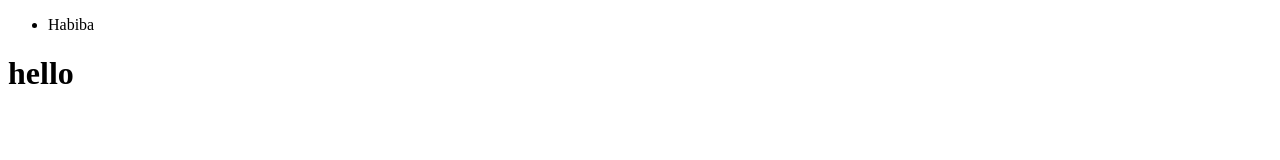
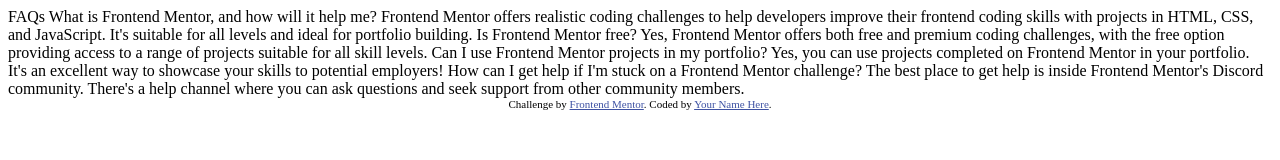
Before and after one commit to fatou7198/jf, a plain HTML site: page index.html in a window 1280 px wide. Drawn offline with Linux system fonts and the light colour scheme.

Commit message:
added images and html

```diff
--- a/index.html
+++ b/index.html
@@ -1,15 +1,48 @@
 <!DOCTYPE html>
 <html lang="en">
-  <head>
-    <meta charset="UTF-8" />
-    <meta name="viewport" content="width=device-width, initial-scale=1.0" />
-    <title>Document</title>
-  </head>
-  <body>
-    <div class="fatou">
-      <ul>
-        <li>Habiba</li>
-      </ul>
-      <h1>hello</h1>
-    </div>  </body>
+<head>
+  <meta charset="UTF-8">
+  <meta name="viewport" content="width=device-width, initial-scale=1.0"> <!-- displays site properly based on user's device -->
+
+  <link rel="icon" type="image/png" sizes="32x32" href="./assets/images/favicon-32x32.png">
+
+  <title>Frontend Mentor | FAQ accordion</title>
+
+  <!-- Feel free to remove these styles or customise in your own stylesheet 👍 -->
+  <style>
+    .attribution { font-size: 11px; text-align: center; }
+    .attribution a { color: hsl(228, 45%, 44%); }
+  </style>
+</head>
+<body>
+
+  FAQs
+
+  What is Frontend Mentor, and how will it help me?
+
+  Frontend Mentor offers realistic coding challenges to help developers improve their
+  frontend coding skills with projects in HTML, CSS, and JavaScript. It's suitable for
+  all levels and ideal for portfolio building.
+
+  Is Frontend Mentor free?
+
+  Yes, Frontend Mentor offers both free and premium coding challenges, with the free
+  option providing access to a range of projects suitable for all skill levels.
+
+  Can I use Frontend Mentor projects in my portfolio?
+
+  Yes, you can use projects completed on Frontend Mentor in your portfolio. It's an excellent
+  way to showcase your skills to potential employers!
+
+  How can I get help if I'm stuck on a Frontend Mentor challenge?
+
+  The best place to get help is inside Frontend Mentor's Discord community. There's a help
+  channel where you can ask questions and seek support from other community members.
+
+
+  <div class="attribution">
+    Challenge by <a href="https://www.frontendmentor.io?ref=challenge" target="_blank">Frontend Mentor</a>.
+    Coded by <a href="#">Your Name Here</a>.
+  </div>
+</body>
 </html>
```
Also changed, not shown: assets/fonts/OFL.txt (added), assets/fonts/README.txt (added), assets/fonts/WorkSans-Italic-VariableFont_wght.ttf (added), assets/fonts/WorkSans-VariableFont_wght.ttf (added), assets/fonts/static/WorkSans-Bold.ttf (added), assets/fonts/static/WorkSans-Regular.ttf (added), assets/fonts/static/WorkSans-SemiBold.ttf (added), assets/images/background-pattern-desktop.svg (added), assets/images/background-pattern-mobile.svg (added), assets/images/favicon-32x32.png (added), assets/images/icon-minus.svg (added), assets/images/icon-plus.svg (added), assets/images/icon-star.svg (added), design/active-states.jpg (added), 3 more files.
